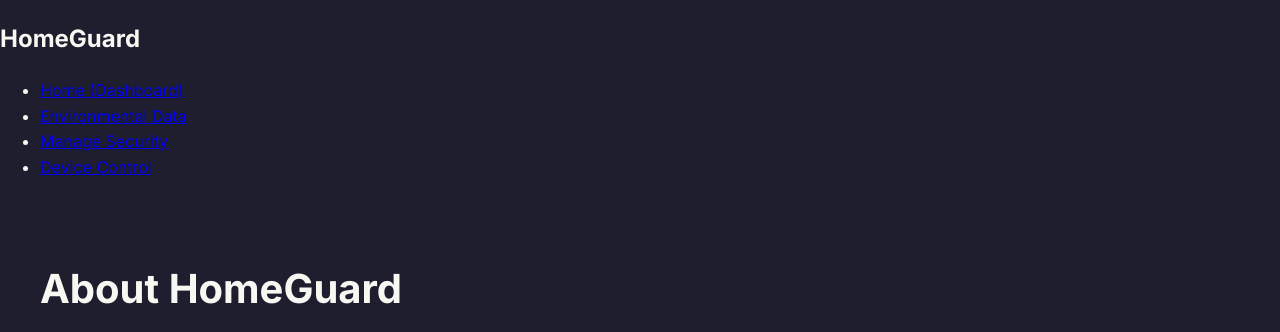
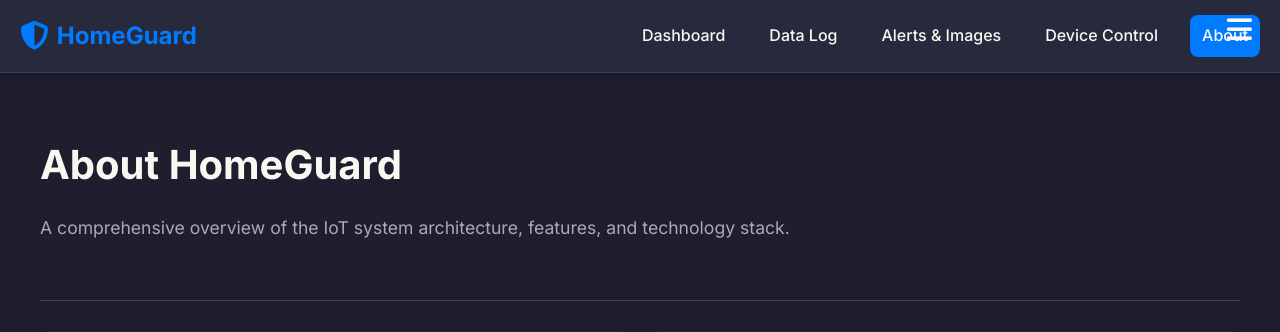
Before and after one commit to ELS20680/HomeGuard, a Flask app: page /about in a window 1280 px wide. Shown: the top 332 px of the page. Run offline with Flask 3, Linux system fonts and the light colour scheme; some libraries are stand-ins or nearby versions.

Commit message:
Update base.html with new header and links

```diff
--- a/templates/base.html
+++ b/templates/base.html
@@ -3,30 +3,52 @@
 <head>
     <meta charset="UTF-8">
     <meta name="viewport" content="width=device-width, initial-scale=1.0">
-    <title>{% block title %}HomeGuard - IoT Dashboard{% endblock %}</title>
-    <!-- styles.css must be in the static folder -->
+    <title>{% block title %}HomeGuard System{% endblock %}</title>
+
+    <!-- Use a modern, easy-to-read font -->
+    <link href="https://fonts.googleapis.com/css2?family=Inter:wght@100..900&display=swap" rel="stylesheet">
+
+    <!-- Linking to the external styles.css file (now in the static folder) -->
     <link rel="stylesheet" href="{{ url_for('static', filename='styles.css') }}">
+
+    <!-- Font Awesome for Icons -->
+    <link rel="stylesheet" href="https://cdnjs.cloudflare.com/ajax/libs/font-awesome/6.5.2/css/all.min.css">
     <!-- Include Chart.js library for plotting -->
     <script src="https://cdn.jsdelivr.net/npm/chart.js"></script>
-    <!-- Include Google Font: Inter (added for modern look) -->
-    <link href="https://fonts.googleapis.com/css2?family=Inter:wght@400;500;600;700;800&display=swap" rel="stylesheet">
 </head>
 <body>
-<nav class="navbar">
-    <div class="nav-container">
-        <h1 class="nav-logo">HomeGuard</h1>
-        <ul class="nav-menu">
-            <!-- 4 Valid Pages based on current app.py routes -->
-            <li><a href="{{ url_for('home') }}" class="nav-link">Home (Dashboard)</a></li>
-            <!-- REMOVED: <li><a href="{{ url_for('about') }}" class="nav-link">About</a></li> which caused the BuildError -->
-            <li><a href="{{ url_for('environmental_data') }}" class="nav-link">Environmental Data</a></li>
-            <li><a href="{{ url_for('manage_security') }}" class="nav-link">Manage Security</a></li>
-            <li><a href="{{ url_for('device_control') }}" class="nav-link">Device Control</a></li>
-        </ul>
+
+    <!-- New Side-by-Side Header Structure -->
+    <header class="header">
+        <div class="logo">
+            <!-- House Chimney icon -->
+            <a href="{{ url_for('home') }}">
+                <i class="fas fa-shield-alt"></i> HomeGuard
+            </a>
+            <!-- Mobile Menu Toggle -->
+            <i class="fas fa-bars menu-toggle" onclick="toggleMenu()"></i>
+        </div>
+
+        <nav class="nav-links" id="nav-menu">
+            <a href="{{ url_for('home') }}" class="{{ 'active' if request.endpoint == 'home' }}">Dashboard</a>
+            <a href="{{ url_for('environmental_data') }}" class="{{ 'active' if request.endpoint == 'environmental_data' or request.endpoint == 'environmental_data' }}">Data Log</a>
+            <a href="{{ url_for('manage_security') }}" class="{{ 'active' if request.endpoint == 'manage_security' }}">Alerts & Images</a>
+            <a href="{{ url_for('device_control') }}" class="{{ 'active' if request.endpoint == 'device_control' }}">Device Control</a>
+            <!-- Added the missing About link -->
+            <a href="{{ url_for('about') }}" class="{{ 'active' if request.endpoint == 'about' }}">About</a>
+        </nav>
+    </header>
+
+    <div class="container">
+        {% block content %}{% endblock %}
     </div>
-</nav>
-<div class="container">
-    {% block content %}{% endblock %}
-</div>
+
+    <!-- Mobile Menu Toggle Script -->
+    <script>
+        function toggleMenu() {
+            const navMenu = document.getElementById('nav-menu');
+            navMenu.classList.toggle('open');
+        }
+    </script>
 </body>
 </html>
```
